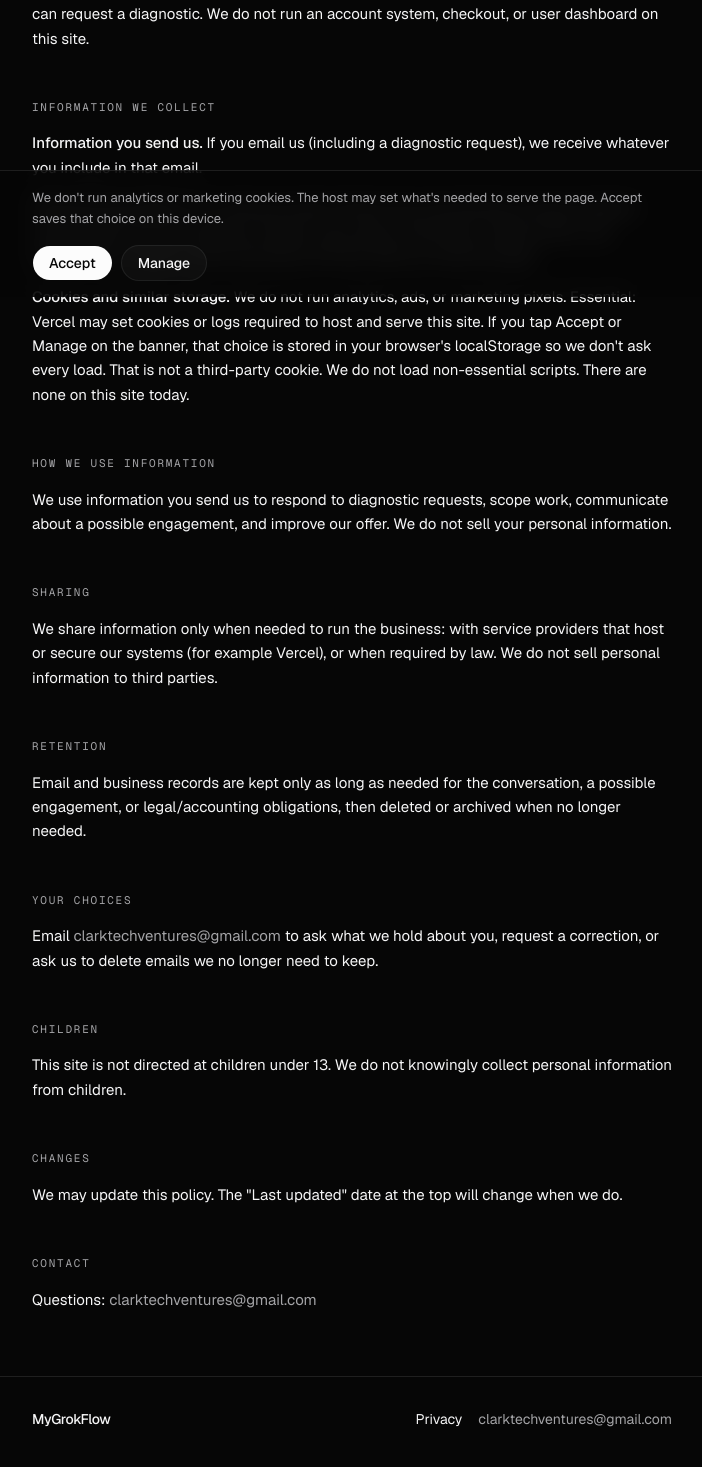
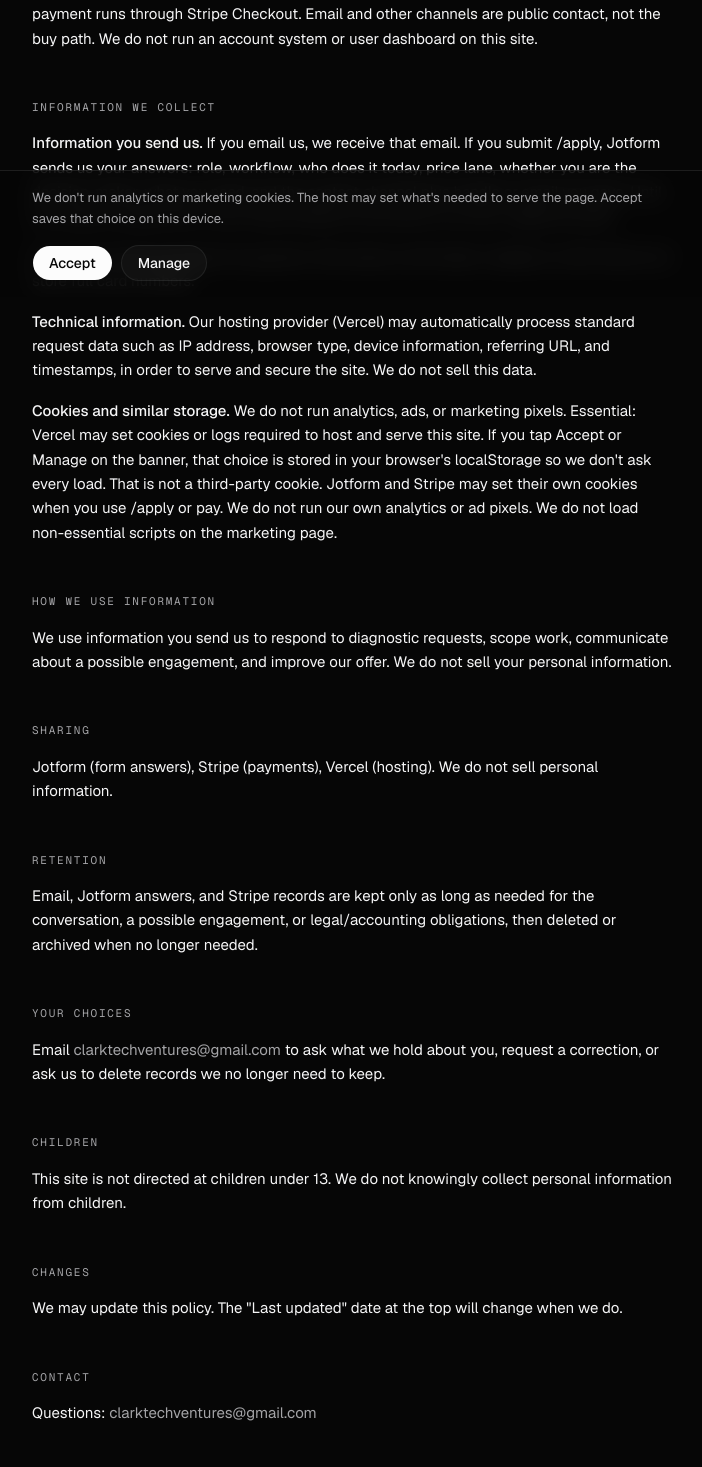
Before and after one commit to Josefusan/mygrokflow, a Next.js app: page /privacy in a window 1280 px wide. Shown: the part 503-1970 px from the top of the page, without its empty margins (288-990 px from the left). Built offline with nearby package versions, Linux system fonts and the light colour scheme.

Commit message:
Privacy: Jotform + Stripe, collected on /apply

```diff
--- a/app/privacy/page.tsx
+++ b/app/privacy/page.tsx
@@ -1,7 +1,9 @@
 import type { Metadata } from "next";
 import Link from "next/link";
 import { Button } from "@/components/ui/button";
+import { FooterContacts } from "@/components/footer-contacts";
 import {
+  APPLY_PATH,
   DIAGNOSTIC_EMAIL,
   DIAGNOSTIC_MAILTO,
   SITE_NAME,
@@ -20,7 +22,7 @@
 function Cta() {
   return (
     <Button asChild className="h-9 rounded-full px-4">
-      <a href={DIAGNOSTIC_MAILTO}>Request a diagnostic</a>
+      <Link href={APPLY_PATH}>Request a diagnostic</Link>
     </Button>
   );
 }
@@ -65,9 +67,10 @@
         <section className="mt-12">
           <h2 className={sectionLabel}>What this site does</h2>
           <p className="mt-4 text-[15px] leading-relaxed">
-            The site is a marketing page. The primary call to action opens your
-            email client (mailto) so you can request a diagnostic. We do not run
-            an account system, checkout, or user dashboard on this site.
+            The site is a marketing page. Request a diagnostic is a form on{" "}
+            /apply. If we should build, payment runs through Stripe Checkout.
+            Email and other channels are public contact, not the buy path. We do
+            not run an account system or user dashboard on this site.
           </p>
         </section>
 
@@ -75,8 +78,16 @@
           <h2 className={sectionLabel}>Information we collect</h2>
           <p className="mt-4 text-[15px] leading-relaxed">
             <span className="font-medium">Information you send us.</span> If you
-            email us (including a diagnostic request), we receive whatever you
-            include in that email.
+            email us, we receive that email. If you submit /apply, Jotform sends
+            us your answers: role, workflow, who does it today, price lane,
+            whether you are the decision-maker, what you need, and the contact
+            channel plus handle or email you gave. Until the Jotform embed URL
+            is live, those answers can be sent to us from /apply by email.
+          </p>
+          <p className="mt-4 text-[15px] leading-relaxed">
+            <span className="font-medium">If you pay.</span> Stripe processes
+            the payment. We receive confirmation needed to fulfill. We do not
+            store full card numbers.
           </p>
           <p className="mt-4 text-[15px] leading-relaxed">
             <span className="font-medium">Technical information.</span> Our
@@ -91,8 +102,10 @@
             set cookies or logs required to host and serve this site. If you tap
             Accept or Manage on the banner, that choice is stored in your
             browser&apos;s localStorage so we don&apos;t ask every load. That is
-            not a third-party cookie. We do not load non-essential scripts. There
-            are none on this site today.
+            not a third-party cookie. Jotform and Stripe may set their own
+            cookies when you use /apply or pay. We do not run our own analytics
+            or ad pixels. We do not load non-essential scripts on the marketing
+            page.
           </p>
         </section>
 
@@ -108,19 +121,18 @@
         <section className="mt-12">
           <h2 className={sectionLabel}>Sharing</h2>
           <p className="mt-4 text-[15px] leading-relaxed">
-            We share information only when needed to run the business: with
-            service providers that host or secure our systems (for example
-            Vercel), or when required by law. We do not sell personal
-            information to third parties.
+            Jotform (form answers), Stripe (payments), Vercel (hosting). We do
+            not sell personal information.
           </p>
         </section>
 
         <section className="mt-12">
           <h2 className={sectionLabel}>Retention</h2>
           <p className="mt-4 text-[15px] leading-relaxed">
-            Email and business records are kept only as long as needed for the
-            conversation, a possible engagement, or legal/accounting
-            obligations, then deleted or archived when no longer needed.
+            Email, Jotform answers, and Stripe records are kept only as long as
+            needed for the conversation, a possible engagement, or
+            legal/accounting obligations, then deleted or archived when no
+            longer needed.
           </p>
         </section>
 
@@ -135,7 +147,7 @@
               {DIAGNOSTIC_EMAIL}
             </a>{" "}
             to ask what we hold about you, request a correction, or ask us to
-            delete emails we no longer need to keep.
+            delete records we no longer need to keep.
           </p>
         </section>
 
@@ -170,19 +182,14 @@
       </main>
 
       <footer className="border-t border-border">
-        <div className="mx-auto flex max-w-[42rem] items-center justify-between gap-4 px-4 py-8">
-          <Link href="/" className="text-sm font-medium tracking-tight">
-            {SITE_NAME}
-          </Link>
-          <div className="flex flex-wrap items-center justify-end gap-x-4 gap-y-2">
+        <div className="mx-auto flex max-w-[42rem] flex-col gap-4 px-4 py-8 sm:flex-row sm:items-start sm:justify-between">
+          <div className="flex flex-col gap-2">
+            <Link href="/" className="text-sm font-medium tracking-tight">
+              {SITE_NAME}
+            </Link>
             <span className="text-sm text-foreground">Privacy</span>
-            <a
-              href={DIAGNOSTIC_MAILTO}
-              className="text-sm text-muted-foreground hover:text-foreground"
-            >
-              {DIAGNOSTIC_EMAIL}
-            </a>
           </div>
+          <FooterContacts />
         </div>
       </footer>
     </div>
```
